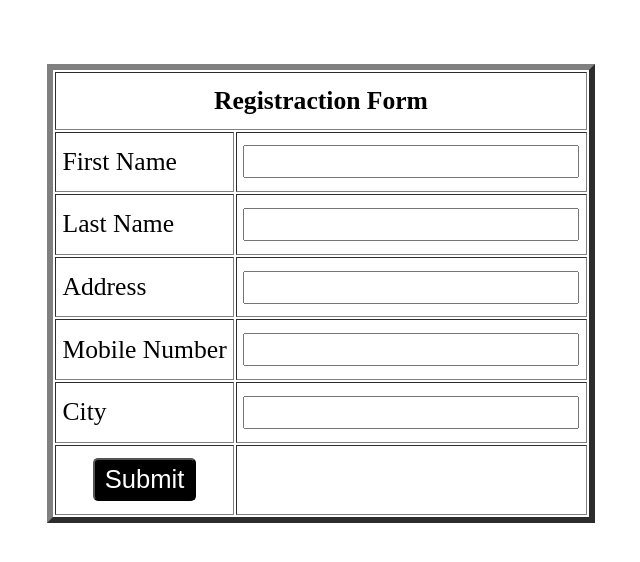
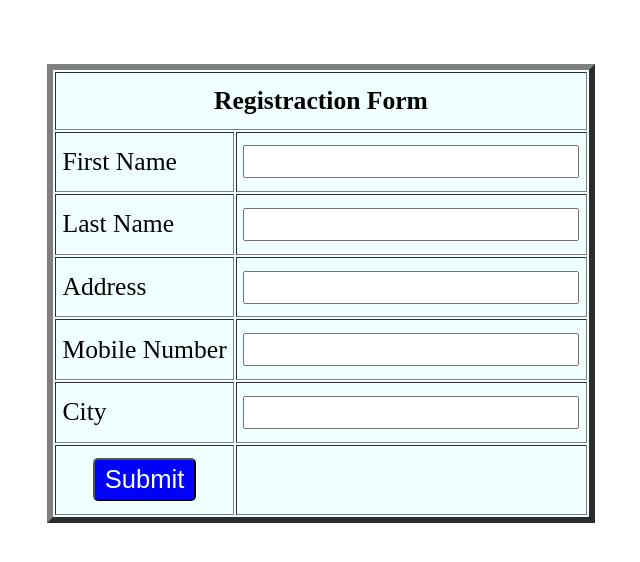
Before and after one commit to Manish-jadav/crud_js, a plain HTML site: page index.html in a window 1280 px wide. Shown: the whole page, without its empty margins (319-959 px from the left). Drawn offline with Linux system fonts and the light colour scheme.

Commit message:
Add files via upload

```diff
--- a/index.html
+++ b/index.html
@@ -11,6 +11,7 @@
             padding: 0;
             box-sizing: border-box;
             font-size: 2vw;
+            /* background-color: antiquewhite; */
         }
 
         .tbl,
@@ -19,14 +20,17 @@
             justify-content: center;
             padding-top: 5%;
         }
+        table{
+            background-color:azure;
 
+        }
         td,
         th {
             padding: 1vw 0.5vw;
         }
 
         button {
-            background-color: black;
+            background-color: blue;
             color: white;
             padding: 5px 10px 5px 10px;
             border-radius: 5px;
```
